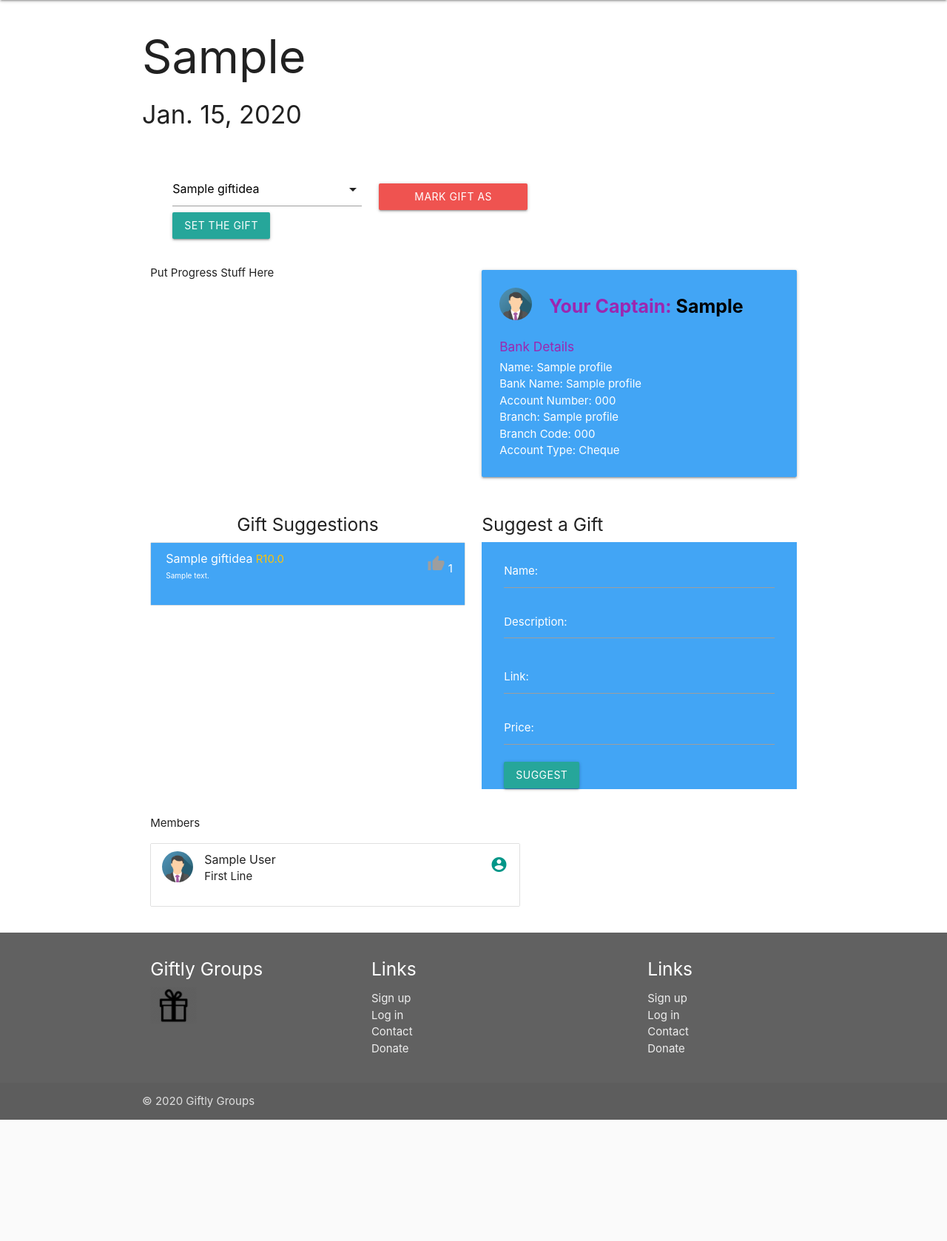
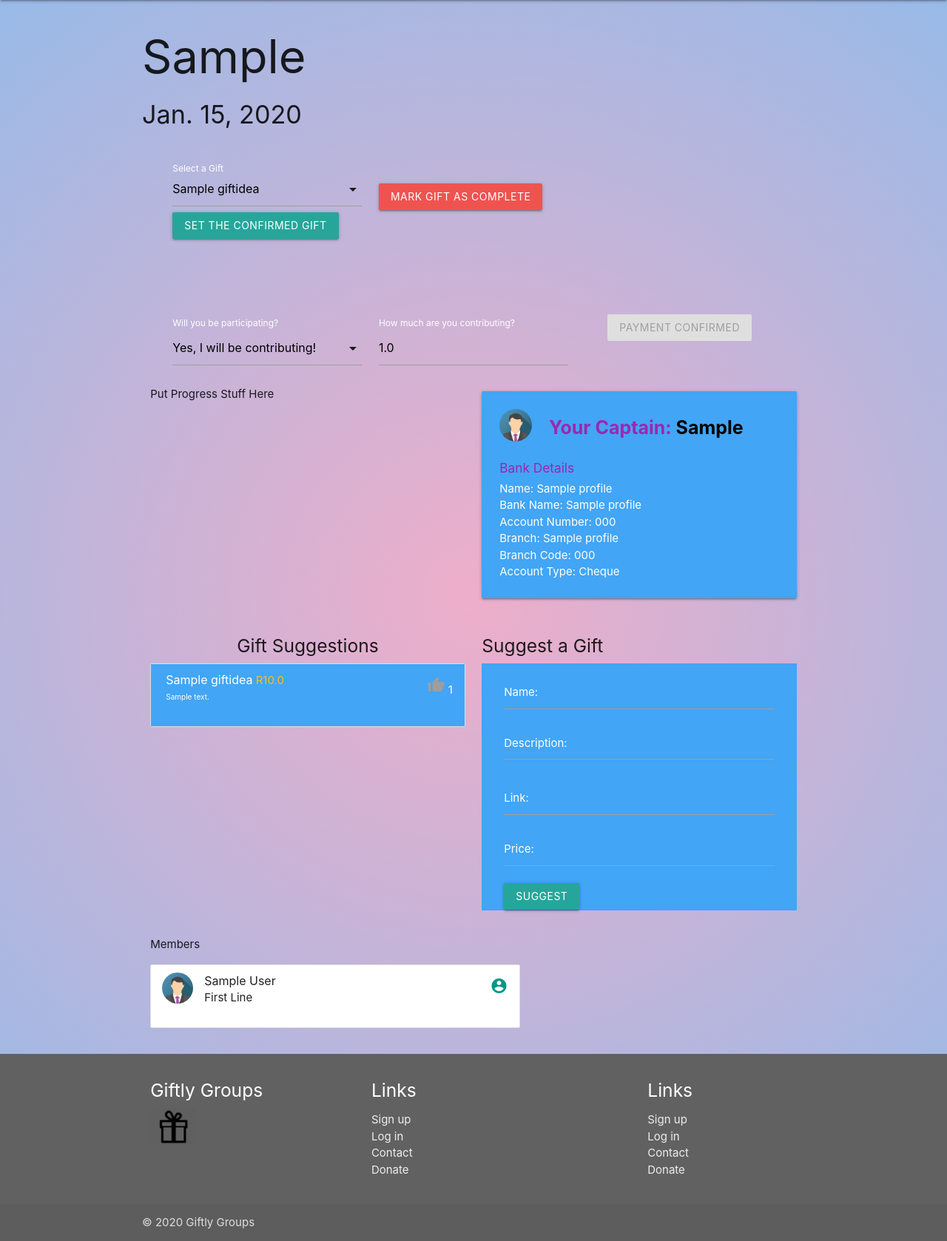
Before and after one commit to Brendan-Stubbs/gift_of_groups, a Django app: page /gift/1 in a window 1280 px wide. Shown: the part 64-1742 px from the top of the page at 74% size. Before the commit the page ends 1578 px from the top, so only its background shows below. Run offline with Django 3.2, Linux system fonts and the light colour scheme; a user stored in the database is signed in; tables that the repository leaves empty hold one stand-in row (values such as "Sample post"); some libraries are stand-ins or nearby versions.

Commit message:
add user gift relation form

```diff
--- a/gifts/forms.py
+++ b/gifts/forms.py
@@ -1,5 +1,5 @@
 from django import forms
-from .models import GiftGroup, Profile, GiftGroupInvitation, GiftIdea, Gift
+from .models import GiftGroup, Profile, GiftGroupInvitation, GiftIdea, Gift, ContributorGiftRelation
 from django.contrib.auth.models import User
 from django.contrib.admin.widgets import AdminDateWidget
 
@@ -62,3 +62,14 @@
         }
 
     description = forms.CharField(widget=forms.Textarea(attrs={'class': 'materialize-textarea'}))
+
+
+class GiftManagementUserForm(forms.ModelForm):
+    class Meta:
+        model = ContributorGiftRelation
+        fields = ["contribution", 'has_made_payment', 'participation_status']
+        labels = {
+            "contribution": "How much are you contributing?",
+            "has_made_payment": "Let your captain know you have paid",
+            "participation_status": "Will you be participating?"
+        }
--- a/gifts/models.py
+++ b/gifts/models.py
@@ -170,13 +170,18 @@
     def __str__(self):
         return self.__unicode__()
 
+class ContributorGiftRelation(models.Model):
+    PARICIPATION_CHOICES = (
+        ("approved", "Yes, I will be contributing!"),
+        ("rejected", "No, I am sitting this one out."),
+    )
 
-class ContributorGiftRelation(models.Model):
     contributor = models.ForeignKey(User, on_delete=models.CASCADE)
     gift = models.ForeignKey(Gift, on_delete=models.CASCADE)
     contribution = models.FloatField(default = 0)
     has_made_payment = models.BooleanField(default=False)
     payment_has_cleared = models.BooleanField(default=False)
+    participation_status = models.CharField(max_length=15, null=True, blank=True, choices=PARICIPATION_CHOICES, default=None)
 
     def save(self, *args, **kwargs):
         if self.contributor != self.gift.receiver:
--- a/gifts/static/gifts/css/view_gift.css
+++ b/gifts/static/gifts/css/view_gift.css
@@ -22,3 +22,7 @@
 .clickable{
     cursor: pointer;
 }
+
+.hidden-message{
+    opacity: 0 !important;
+}
--- a/gifts/static/gifts/js/viewGifts.js
+++ b/gifts/static/gifts/js/viewGifts.js
@@ -73,9 +73,39 @@
 }
 
 
+function mark_as_paid(){
+    $('#id_has_made_payment').prop("checked", true).trigger('change')
+}
+
+
+function ajax_update_user_gift_form(gift_relation_id){
+    $('#user_gift_detail_success').attr('class', 'hidden-message green-text')
+    let data = new FormData(document.getElementById('user_gift_detail_form'));
+    data.append('gift_relation_id', gift_relation_id)
+    $.ajax({
+        type: 'POST',
+        url: `/ajax/update_user_gift_relation/`,
+        dataType: 'json',
+        data:data,
+        contentType: false,
+        processData: false,
+        enctype: 'multipart/form-data',
+        success: function(resp){
+            $('#user_gift_detail_success').removeClass('hidden-message')
+        },
+        error: function(resp){
+            alert("There was an error saving your changes, please refresh the page")
+        }
+    })
+}
+
+
 $(document).ready(function() {
     $('select').formSelect();
     $("#suggestionForm").submit(function(event) {
         event.preventDefault();
     })
+    $("#user_gift_detail_form").submit(function(event) {
+        event.preventDefault();
+    })
 });
--- a/gifts/templates/gifts/base.html
+++ b/gifts/templates/gifts/base.html
@@ -54,6 +54,8 @@
     $(document).ready(function () {
         $('.modal').modal();
         $(".dropdown-trigger").dropdown();
+        $('.tooltipped').tooltip();
+
 
     });
 </script>
--- a/gifts/templates/gifts/view_gift.html
+++ b/gifts/templates/gifts/view_gift.html
@@ -27,14 +27,41 @@
           {% endif %}
         </select>
         <label>Select a Gift</label>
-        <button class="btn">Set the gift</button>
+        <button class="btn">Set the confirmed gift</button>
       </div>
     </form>
-    <div class="col s3">
+    <div class="col s5">
       <button class="btn red lighten-1" onclick="mark_gift_complete('{{gift.id}}');">Mark Gift as Complete</button>
     </div>
   </div>
   {% endif %}
+
+<!-- User gift details -->
+  <div class="row">
+    <p id="user_gift_detail_success" class="hidden-message green-text">Updated Succesfully</p>
+    <form id="user_gift_detail_form" onchange="ajax_update_user_gift_form('{{user_gift_relation.id}}');">
+      {% csrf_token %}
+    <div class="col s12 m6 l4">
+      {{gift_relation_form.participation_status.label_tag}}
+      {{gift_relation_form.participation_status}}
+    </div>
+    <div class="col s12 m6 l4">
+      <label>How much are you contributing?</label>
+      {{gift_relation_form.contribution}}
+    </div>
+    <div class="col s12 m6 offset-m3 l4 center-align">
+      {% if user_gift_relation.payment_has_cleared %}
+      <button class="btn disabled">Payment Confirmed</button>
+      {% elif user_gift_relation.has_made_payment %}
+      <button class="btn disabled tooltipped" data-position="bottom" data-tooltip="Your Captain will update this status when your payment has cleared">Payment Pending</button>
+      {% else %}
+      <button onclick="mark_as_paid()"class="btn green tooltipped" data-position="bottom" data-tooltip="Let your captain know that you have made payment">Notify of Payment</button>
+      {% endif %}
+        <div style="">{{gift_relation_form.has_made_payment}}</div>
+    </div>
+  </form>
+  </div>
+<!-- END User gift Details -->
 
   <div class="row">
 
@@ -177,6 +204,6 @@
 <script src="{% static 'gifts/js/viewGifts.js'%}"></script>
 {% endblock %}
 <script>
-  $('body').css("background", "white")
+  // $('body').css("background", "white")
 </script>
 {% endblock %}
--- a/gifts/urls.py
+++ b/gifts/urls.py
@@ -20,4 +20,5 @@
     path("reject_invite/<int:id>/", views.RejectGiftGroupInvitation.as_view(), name="reject_invite"),
     path("ajax/vote_for_gift/<int:id>/", views.VoteForGift.as_view(), name="vote_for_gift"),
     path("ajax/add_gift_suggestion/", views.SuggestIdea.as_view(), name="suggest_gift_idea"),
+    path("ajax/update_user_gift_relation/", views.UpdateUserGiftRelation.as_view(), name="update_user_gift_relation"),
 ]
--- a/gifts/views.py
+++ b/gifts/views.py
@@ -5,7 +5,7 @@
 from django.http import HttpResponse, JsonResponse
 from django.utils import timezone
 
-from .forms import GiftGroupForm, Profile, GiftGroupInvitationForm, ProfileForm, GiftIdeaForm, GiftIdea
+from .forms import GiftGroupForm, Profile, GiftGroupInvitationForm, ProfileForm, GiftIdeaForm, GiftIdea, GiftManagementUserForm
 from gifts.models import GiftGroup, GiftGroupInvitation, Gift, ContributorGiftRelation
 
 
@@ -239,6 +239,8 @@
         total_pledged = gift.get_total_pledged_amount()
         total_contributed = gift.get_total_contribution_amount
         gift_idea_form = GiftIdeaForm()
+        user_gift_relation = gift_relations.get(contributor=user)
+        gift_relation_form = GiftManagementUserForm(instance=user_gift_relation)
         birthday_has_passed = timezone.now().date() > gift.wrap_up_date
 
         context = {
@@ -246,10 +248,12 @@
             "members": members,
             "captain": gift.captain,
             "gift_idea_form": gift_idea_form,
+            "gift_relation_form": gift_relation_form,
             "gift_ideas": gift_ideas,
             "total_pledged":total_pledged,
             "total_contributed": total_contributed,
             "user": user,
+            "user_gift_relation": user_gift_relation,
             "birthday_has_passed": birthday_has_passed, # TODO Use this to hide the mark complete button
         }
         return render(request, "gifts/view_gift.html", context)
@@ -350,6 +354,22 @@
         return redirect("view_groups")
 
 
+class UpdateUserGiftRelation(generic.View):
+    def post(self, request, *args, **kwargs):
+        if not request.user.is_authenticated:
+            return JsonResponse({}, status=403)
+        try:
+            gift_relation = ContributorGiftRelation.objects.get(pk=request.POST.get('gift_relation_id'))
+            form = GiftManagementUserForm(request.POST, instance=gift_relation)
+            if form.is_valid():
+                instance = form.save()
+            return JsonResponse({})
+        except Exception as e:
+            print(e)
+            return JsonResponse({}, status=403)
+
+
+
 
 
 
```
Also changed, not shown: gifts/migrations/0024_contributorgiftrelation_participation_status.py (added), gifts/migrations/0025_auto_20200802_1729.py (added).
